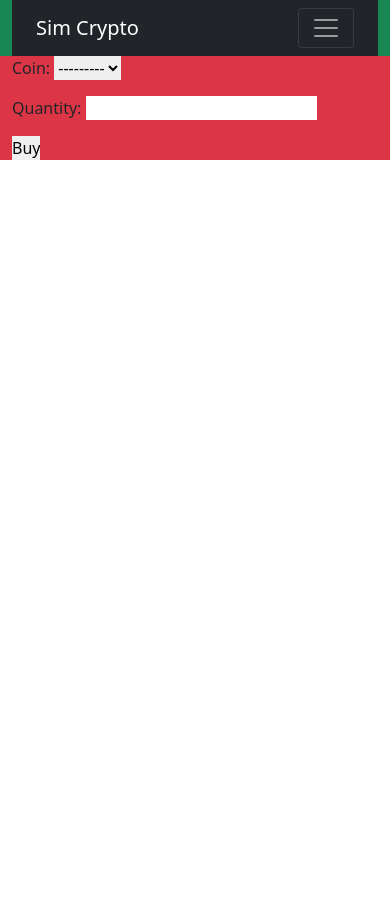
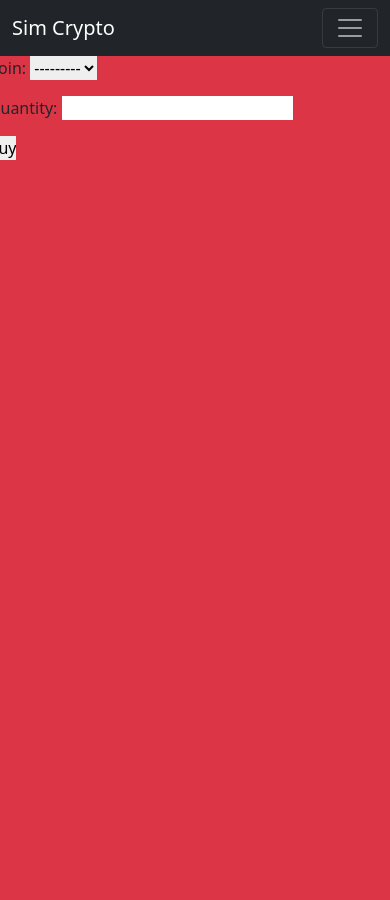
Before and after one commit to edumats/sim-crypto, a Django app: page /buy/ in a window 390 px wide. Before the commit the page ends 160 px from the top, so only its background shows below. Run offline with Django 4.2, Linux system fonts and the light colour scheme; data that the repository does not hold is empty; some libraries are stand-ins or nearby versions.

Commit message:
Fixed responsive behavior of navbars

```diff
--- a/portfolio/templates/portfolio/base.html
+++ b/portfolio/templates/portfolio/base.html
@@ -51,21 +51,26 @@
 </head>
 
 <body>
-  <div class="container-fluid">
-    <div class="row">
-      <div class="col-md-4 bg-success">
-        <!-- Navbar -->
-        {% include "portfolio/base_navbar.html" %}
-        <!-- End of Navbar-->
+  <!-- Navbar -->
+  {% include "portfolio/base_navbar.html" %}
+  <!-- End of Navbar-->
+
+  <div class="container-fluid px-0 h-100">
+    <div class="row h-100">
+      <div class="col-md-3 bg-success px-0 d-none d-md-block">
+
         <!-- Sidebar -->
         {% include "portfolio/base_sidebar.html" %}
         <!-- End of Sidebar-->
+
       </div>
       <!-- Content -->
-      <div class="col-md-8 bg-danger overflow-auto">
+
+      <div class="col-md-9 bg-danger overflow-auto px-0">
         {% block content %}
         {% endblock %}
       </div>
+
       <!-- End of Content-->
     </div>
   </div>
--- a/portfolio/templates/portfolio/base_sidebar.html
+++ b/portfolio/templates/portfolio/base_sidebar.html
@@ -1,5 +1,5 @@
-<div class="d-flex flex-column flex-shrink-0 p-3 text-white bg-dark d-none d-md-block">
-  <a href="/" class="d-flex align-items-center mb-3 mb-md-0 me-md-auto text-white text-decoration-none">
+<div class="d-flex flex-column flex-shrink-0 p-3 text-white bg-dark h-100">
+  <a href="{% url 'index' %}" class="d-flex align-items-center mb-3 mb-md-0 me-md-auto text-white text-decoration-none">
     <svg class="bi me-2" width="40" height="32"><use xlink:href="#bootstrap"></use></svg>
     <span class="fs-4">Sim Crypto</span>
   </a>
```
